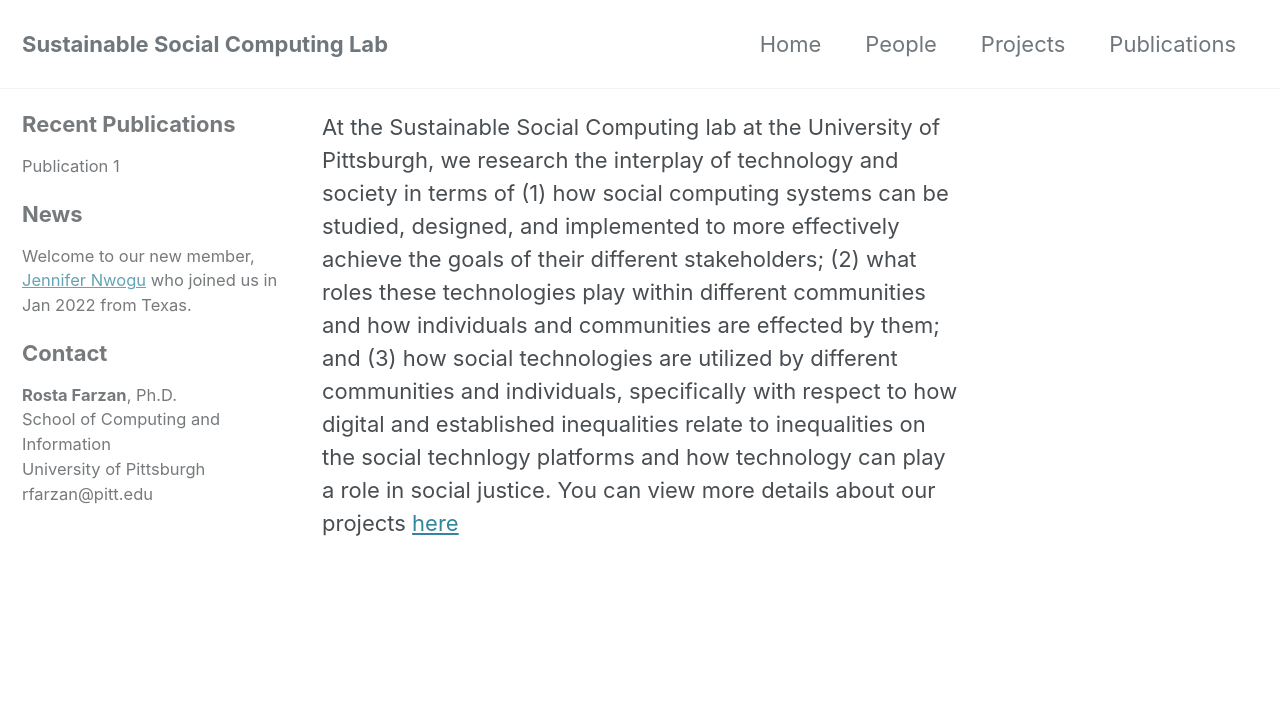
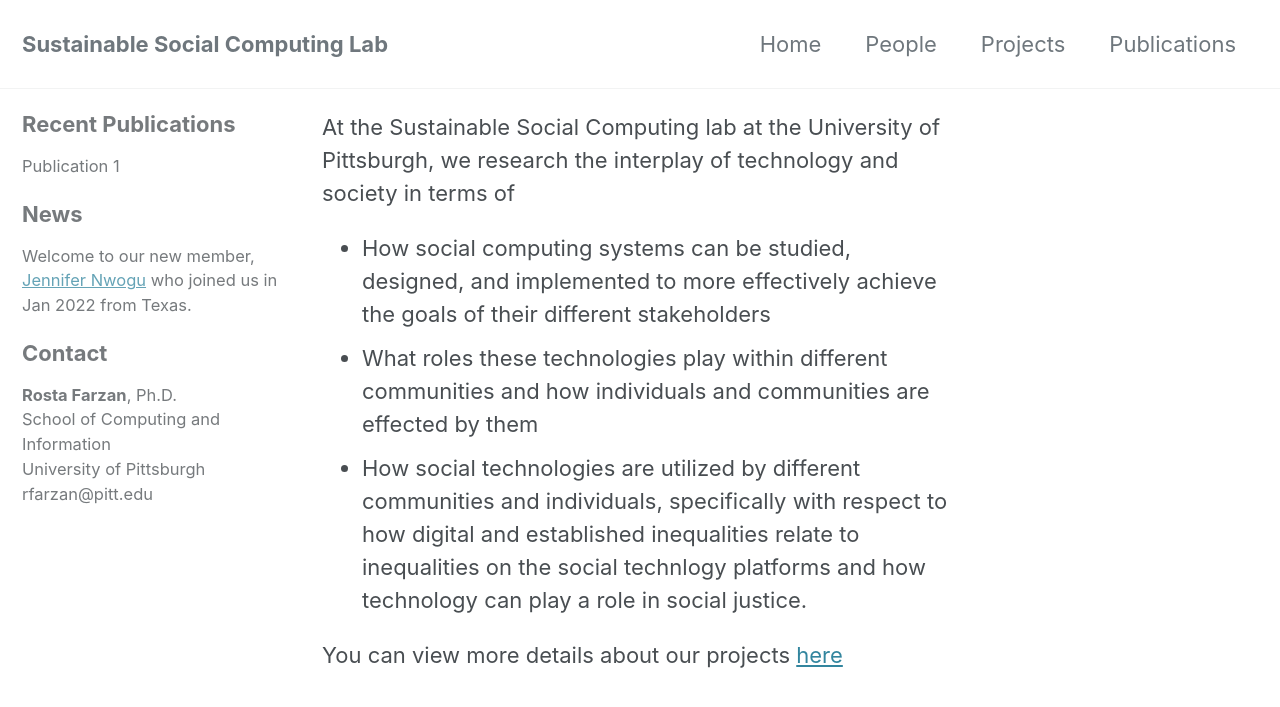
Before and after one commit to SSC-Pitt/SSC-Pitt.github.io, a Jekyll site: the page built from index.html, in a window 1280 px wide and 900 px high. Shown: the top 707 px of the window. Built offline with Jekyll 4.4.1, drawn with Linux system fonts in a browser that asks for light colours; cached includes are drawn as plain includes; nearby versions of some CDN libraries; the list of posts is cut into pages by our own code.

Commit message:
Update index.html

```diff
--- a/index.html
+++ b/index.html
@@ -13,7 +13,11 @@
            rfarzan@pitt.edu<br/>
            "
 ---
-At the Sustainable Social Computing lab at the University of Pittsburgh, we research the interplay of technology and society in terms of (1) how social computing systems can be studied, designed, and implemented to more effectively achieve the goals of their different stakeholders;
-(2) what roles these technologies play within different communities and how individuals and communities are effected by them; and
-(3) how social technologies are utilized by different communities and individuals, specifically with respect to how digital and established inequalities relate to inequalities
-on the social technlogy platforms and how technology can play a role in social justice.  You can view more details about our projects <a href='projects.html'>here</a>
+At the Sustainable Social Computing lab at the University of Pittsburgh, we research the interplay of technology and society in terms of
+<ul>
+  <li>How social computing systems can be studied, designed, and implemented to more effectively achieve the goals of their different stakeholders</li>
+  <li>What roles these technologies play within different communities and how individuals and communities are effected by them</li>
+  <li>How social technologies are utilized by different communities and individuals, specifically with respect to how digital and established inequalities relate to inequalities
+    on the social technlogy platforms and how technology can play a role in social justice.</li>
+</ul>
+ You can view more details about our projects <a href='projects.html'>here</a>
```
